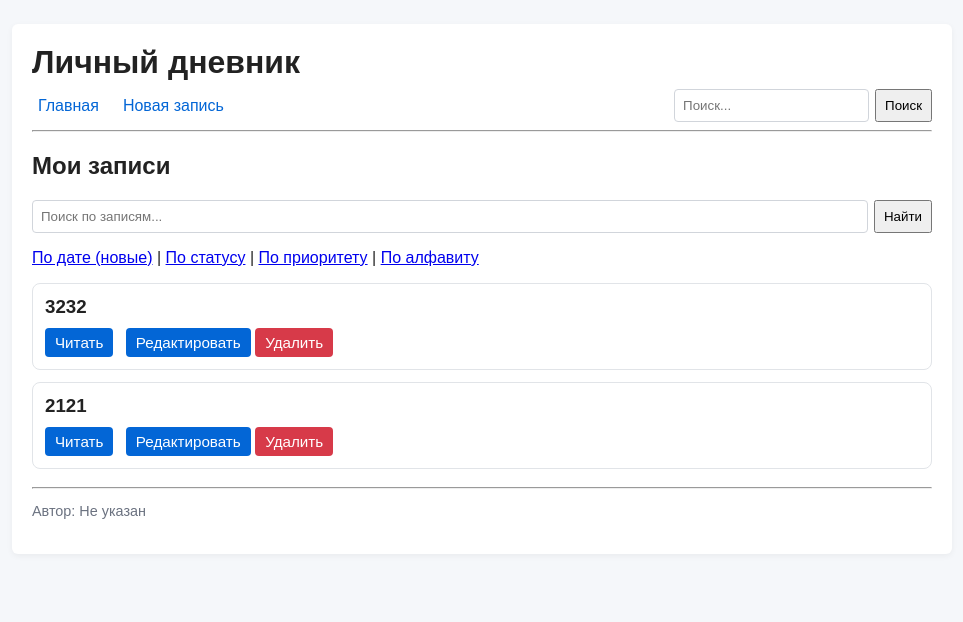
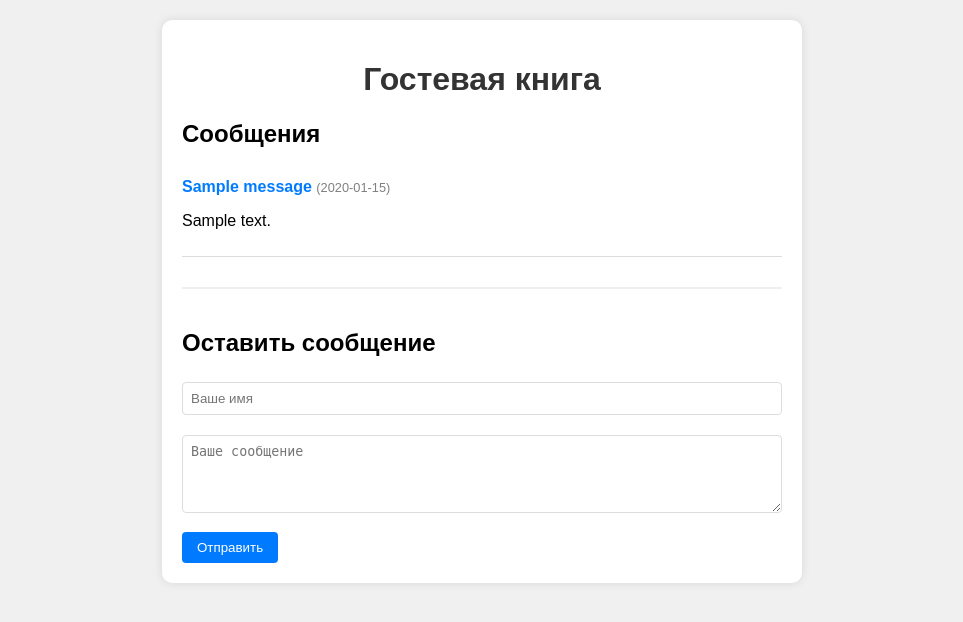
Before and after one commit to chikkopitch/personal-diary_chikkopitch, a Flask app: page / in a window 1280 px wide. Shown: the top 622 px of the page, without its empty margins (158-1121 px from the left). Run offline with Flask 3, Linux system fonts and the light colour scheme; tables that the repository leaves empty hold one stand-in row (values such as "Sample post").

Commit message:
Implement guestbook message form

```diff
--- a/app.py
+++ b/app.py
@@ -1,132 +1,30 @@
-from flask import Flask, render_template, request, redirect, url_for
-import json
-from pathlib import Path
+from flask import Flask, redirect, render_template, request
 
-DATA_FILE = Path(__file__).parent / 'entries.json'
-app = Flask(__name__, template_folder='templates', static_folder='static')
+from database import add_message, get_all_messages, init_db
 
 
-def load_entries():
-    if not DATA_FILE.exists():
-        return []
-    with open(DATA_FILE, 'r', encoding='utf-8') as f:
-        return json.load(f)
-
-
-def save_entries(entries):
-    with open(DATA_FILE, 'w', encoding='utf-8') as f:
-        json.dump(entries, f, ensure_ascii=False, indent=2)
+app = Flask(__name__)
+init_db()
 
 
 @app.route('/')
 def index():
-    entries = load_entries()
-    # Присваиваем каждой записи её оригинальный номер из JSON
-    for i, entry in enumerate(entries):
-        entry['id'] = i
-    return render_template('index.html', entries=entries)
+    """Главная страница: показывает все сообщения."""
+    messages = get_all_messages()
+    return render_template('index.html', messages=messages)
 
 
-@app.route('/entry/<int:idx>')
-def detail(idx):
-    entries = load_entries()
-    if 0 <= idx < len(entries):
-        entry = entries[idx]
-        return render_template('detail.html', entry=entry, idx=idx)
-    return "Not found", 404
+@app.route('/add', methods=['POST'])
+def add():
+    """Обрабатывает отправку нового сообщения."""
+    name = request.form.get('name', '').strip()
+    message = request.form.get('message', '').strip()
 
+    if name and message:
+        add_message(name, message)
 
-@app.route('/add', methods=['GET', 'POST'])
-def add():
-    if request.method == 'POST':
-        entries = load_entries()
-        title = request.form.get('title')
-        content = request.form.get('content')
-        # Пока дата не добавляется из формы, но если добавишь, сортировка по дате заработает
-        entries.append({'title': title, 'content': content})
-        save_entries(entries)
-        return redirect(url_for('index'))
-    return render_template('add.html')
+    return redirect('/')
 
-
-@app.route('/edit/<int:idx>', methods=['GET', 'POST'])
-def edit(idx):
-    entries = load_entries()
-    if not (0 <= idx < len(entries)):
-        return "Not found", 404
-    if request.method == 'POST':
-        entries[idx]['title'] = request.form.get('title')
-        entries[idx]['content'] = request.form.get('content')
-        save_entries(entries)
-        return redirect(url_for('detail', idx=idx))
-    return render_template('edit.html', entry=entries[idx], idx=idx)
-
-
-@app.route('/delete/<int:idx>', methods=['POST'])
-def delete(idx):
-    entries = load_entries()
-    if 0 <= idx < len(entries):
-        entries.pop(idx)
-        save_entries(entries)
-        return redirect(url_for('index'))
-    return "Not found", 404
-
-# ==========================================
-# ПРАКТИЧЕСКАЯ РАБОТА №7: Поиск
-# ==========================================
-@app.route('/search')
-def search():
-    query = request.args.get('q', '').strip().lower()
-    entries = load_entries()
-
-    # Присваиваем оригинальные ID перед фильтрацией
-    for i, entry in enumerate(entries):
-        entry['id'] = i
-
-    if query:
-        # Ищем совпадения и в заголовке, и в тексте дневника
-        filtered_entries = [e for e in entries if query in e.get('title', '').lower() or query in e.get('content', '').lower()]
-    else:
-        filtered_entries = entries
-
-    return render_template('index.html', entries=filtered_entries, search_query=query)
-
-# ==========================================
-# ПРАКТИЧЕСКАЯ РАБОТА №8: Сортировка
-# ==========================================
-
-# Сортировка по дате
-@app.route('/sort/date')
-def sort_by_date():
-    entries = load_entries()
-    for i, entry in enumerate(entries): entry['id'] = i
-    sorted_entries = sorted(entries, key=lambda e: e.get('date', ''), reverse=True)
-    return render_template('index.html', entries=sorted_entries)
-
-# Сортировка по статусу (в дневнике этого поля нет, но код не упадет)
-@app.route('/sort/status')
-def sort_by_status():
-    entries = load_entries()
-    for i, entry in enumerate(entries): entry['id'] = i
-    sorted_entries = sorted(entries, key=lambda e: e.get('done', False))
-    return render_template('index.html', entries=sorted_entries)
-
-# Сортировка по приоритету (в дневнике этого поля нет, но код не упадет)
-@app.route('/sort/priority')
-def sort_by_priority():
-    priority_order = {'высокий': 1, 'средний': 2, 'низкий': 3}
-    entries = load_entries()
-    for i, entry in enumerate(entries): entry['id'] = i
-    sorted_entries = sorted(entries, key=lambda e: priority_order.get(e.get('priority', 'средний'), 2))
-    return render_template('index.html', entries=sorted_entries)
-
-# Сортировка по алфавиту (по заголовку записи)
-@app.route('/sort/alpha')
-def sort_by_alpha():
-    entries = load_entries()
-    for i, entry in enumerate(entries): entry['id'] = i
-    sorted_entries = sorted(entries, key=lambda e: e.get('title', '').lower())
-    return render_template('index.html', entries=sorted_entries)
 
 if __name__ == '__main__':
     app.run(debug=True)
--- a/entries.json
+++ /dev/null
@@ -1,10 +0,0 @@
-[
-  {
-    "title": "3232",
-    "content": "323"
-  },
-  {
-    "title": "2121",
-    "content": "2121212"
-  }
-]
--- /dev/null
+++ b/requirements.txt
@@ -0,0 +1 @@
+Flask
--- a/static/style.css
+++ b/static/style.css
@@ -1,53 +1,63 @@
-ul { list-style: none; padding: 0; }
-/* Основные стили страницы */
 body {
-	font-family: Arial, Helvetica, sans-serif;
-	background: #f5f7fa;
-	color: #222;
-	margin: 0;
-	padding: 0;
-}
-.container {
-	max-width: 900px;
-	margin: 24px auto;
-	padding: 20px;
-	background: #ffffff;
-	box-shadow: 0 2px 6px rgba(0,0,0,0.05);
-	border-radius: 6px;
+    font-family: Arial, sans-serif;
+    background-color: #f0f0f0;
+    margin: 0;
+    padding: 20px;
 }
 
-header h1 { margin: 0 0 8px 0; }
-.main-nav { display:flex; align-items:center; gap:12px; flex-wrap:wrap; }
-.main-nav a { text-decoration:none; color:#0366d6; padding:4px 6px; }
-.search-form { margin-left: auto; display:flex; gap:6px; }
-.search-form input { padding:6px; }
-.search-form button { padding:6px 8px; }
+.container {
+    max-width: 600px;
+    margin: 0 auto;
+    background: white;
+    padding: 20px;
+    border-radius: 10px;
+    box-shadow: 0 0 10px rgba(0, 0, 0, 0.1);
+}
 
-.entries-list { display:flex; flex-direction:column; gap:12px; }
-.card { border:1px solid #e1e4e8; padding:12px; border-radius:8px; background:#fff; }
-.card h3 { margin:0 0 6px 0; }
-.meta { color:#6b7280; font-size:0.9em; margin-bottom:8px; }
-.actions { margin-top:10px; }
+h1 {
+    text-align: center;
+    color: #333;
+}
 
-/* Кнопки и формы */
-.btn { display:inline-block; text-decoration:none; background:#0366d6; color:#fff; padding:6px 10px; border-radius:4px; border:none; cursor:pointer; font-size:0.95em; }
-.btn.danger { background:#d73a49; }
-.btn + .btn { margin-left:8px; }
+.message {
+    border-bottom: 1px solid #ddd;
+    padding: 10px 0;
+}
 
-.entry-form input[type="text"], .entry-form textarea, .search-form input {
-	width:100%;
-	padding:8px;
-	box-sizing:border-box;
-	border:1px solid #d1d5db;
-	border-radius:4px;
+.message strong {
+    color: #007bff;
 }
-.entry-form textarea { min-height:160px; }
 
-form { margin:0; }
+.message small {
+    color: gray;
+    font-size: 0.8em;
+}
 
-footer { margin-top:18px; color:#6b7280; font-size:0.9em; }
+.add-form {
+    margin-top: 30px;
+    padding-top: 20px;
+    border-top: 2px solid #eee;
+}
 
-@media (max-width:600px) {
-	.main-nav { flex-direction:column; align-items:flex-start; }
-	.search-form { width:100%; }
+input,
+textarea {
+    width: 100%;
+    padding: 8px;
+    margin: 5px 0 15px 0;
+    border: 1px solid #ddd;
+    border-radius: 4px;
+    box-sizing: border-box;
 }
+
+button {
+    background-color: #007bff;
+    color: white;
+    padding: 8px 15px;
+    border: none;
+    border-radius: 4px;
+    cursor: pointer;
+}
+
+button:hover {
+    background-color: #0056b3;
+}
--- a/templates/base.html
+++ /dev/null
@@ -1,32 +0,0 @@
-<!doctype html>
-<html lang="ru">
-<head>
-  <meta charset="utf-8">
-  <meta name="viewport" content="width=device-width, initial-scale=1">
-  <title>Личный дневник</title>
-  <link rel="stylesheet" href="/static/style.css">
-</head>
-<body>
-  <div class="container">
-    <header>
-      <h1>Личный дневник</h1>
-      <nav class="main-nav">
-        <a href="/">Главная</a>
-        <a href="/add">Новая запись</a>
-        <form class="search-form" method="get" action="/search">
-          <input type="text" name="q" placeholder="Поиск...">
-          <button type="submit">Поиск</button>
-        </form>
-      </nav>
-      <hr>
-    </header>
-    <main>
-      {% block content %}{% endblock %}
-    </main>
-    <footer>
-      <hr>
-      <p>Автор: Не указан</p>
-    </footer>
-  </div>
-</body>
-</html>
--- a/templates/index.html
+++ b/templates/index.html
@@ -1,41 +1,36 @@
-{% extends 'base.html' %}
+<!DOCTYPE html>
+<html>
+<head>
+    <meta charset="utf-8">
+    <title>Гостевая книга</title>
+    <link rel="stylesheet" href="{{ url_for('static', filename='style.css') }}">
+</head>
+<body>
+    <div class="container">
+        <h1>Гостевая книга</h1>
 
-{% block content %}
-  <h2>Мои записи</h2>
+        <h2>Сообщения</h2>
 
-  {% if entries or search_query %}
-    <form action="/search" method="get" class="search-form">
-      <input type="text" name="q" placeholder="Поиск по записям..." value="{{ search_query or '' }}">
-      <button type="submit">Найти</button>
-    </form>
+        {% if messages %}
+            {% for msg in messages %}
+                <div class="message">
+                    <strong>{{ msg.name }}</strong> <small>({{ msg.created_at }})</small>
+                    <p>{{ msg.message }}</p>
+                </div>
+            {% endfor %}
+        {% else %}
+            <p>Пока нет сообщений. Будьте первым!</p>
+        {% endif %}
 
-    <p>
-      <a href="/sort/date">По дате (новые)</a> |
-      <a href="/sort/status">По статусу</a> |
-      <a href="/sort/priority">По приоритету</a> |
-      <a href="/sort/alpha">По алфавиту</a>
-    </p>
-  {% endif %}
+        <div class="add-form">
+            <h2>Оставить сообщение</h2>
 
-  {% if entries %}
-    <div class="entries-list">
-      {% for entry in entries %}
-        <div class="card">
-          <h3>{{ entry.title }}</h3>
-          {% if entry.date %}
-            <div class="meta">{{ entry.date }}</div>
-          {% endif %}
-          <div class="actions">
-            <a class="btn" href="/entry/{{ entry.id }}">Читать</a>
-            <a class="btn" href="/edit/{{ entry.id }}">Редактировать</a>
-            <form action="/delete/{{ entry.id }}" method="post" style="display:inline">
-              <button class="btn danger" type="submit">Удалить</button>
+            <form method="POST" action="/add">
+                <input type="text" name="name" placeholder="Ваше имя" required>
+                <textarea name="message" placeholder="Ваше сообщение" rows="4" required></textarea>
+                <button type="submit">Отправить</button>
             </form>
-          </div>
         </div>
-      {% endfor %}
     </div>
-  {% else %}
-    <p>Пока нет записей (или ничего не найдено). Создайте первую!</p>
-  {% endif %}
-{% endblock %}g
+</body>
+</html>
```
Also changed, not shown: database.py (added, +48 -0 lines), static/database.py (deleted, +0 -52 lines), templates/add.html (deleted, +0 -21 lines), templates/detail.html (deleted, +0 -20 lines), templates/edit.html (deleted, +0 -21 lines), README.md, 1 other file.
